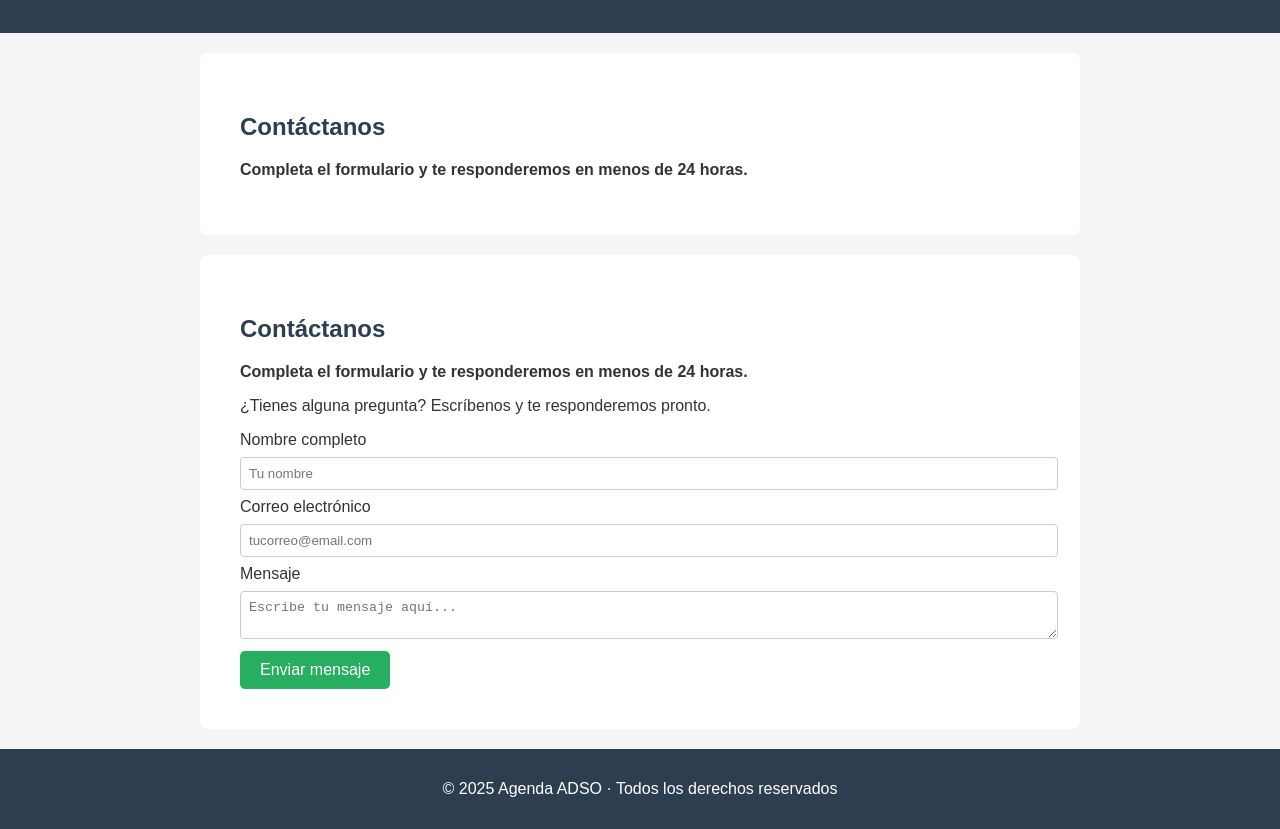
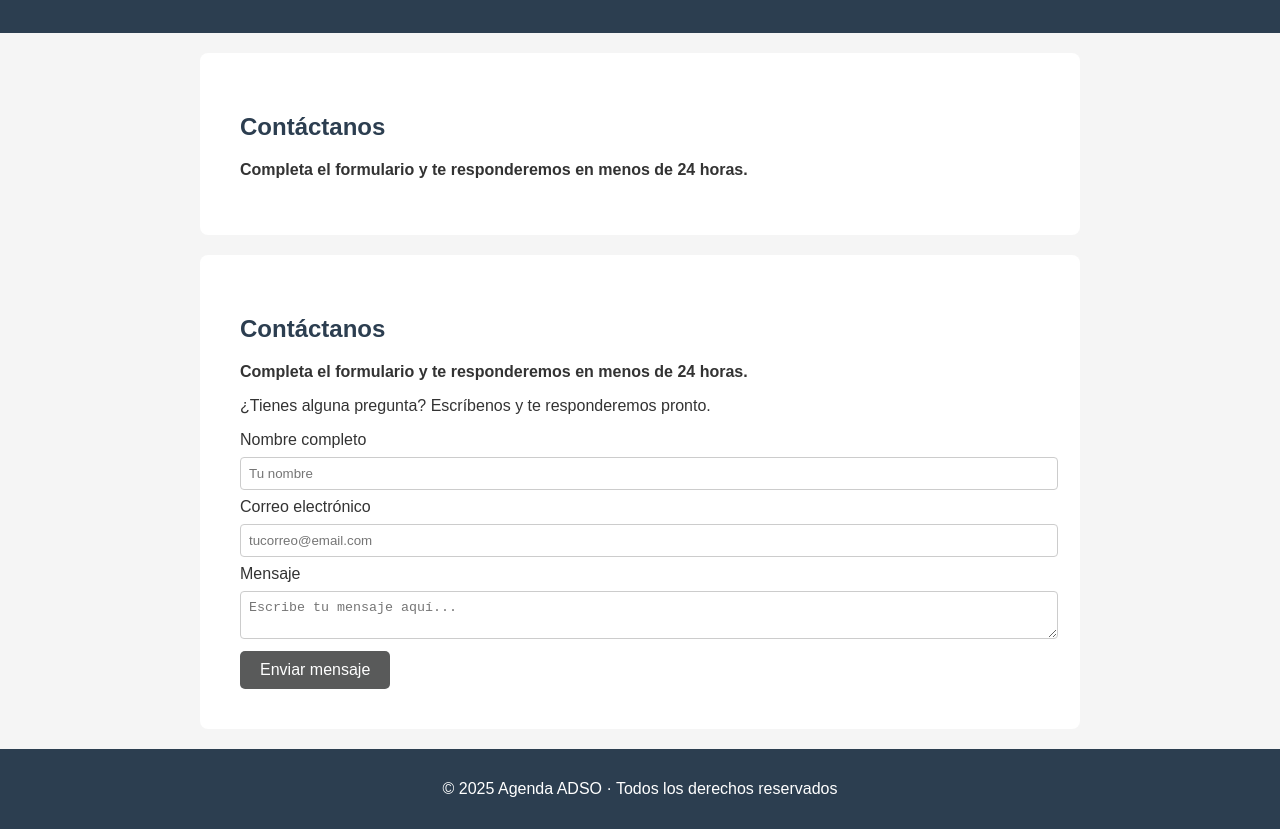
Before and after one commit to YhojanCaro19/Agenda-ADSO-ControlDeVersiones, a plain HTML site: page index.html in a window 1280 px wide. Shown: the part 121-950 px from the top of the page. Drawn offline with Linux system fonts and the light colour scheme.

Commit message:
Color cambiado

```diff
--- a/index.html
+++ b/index.html
@@ -46,7 +46,7 @@
 
         /* CAMBIO 1 - botón verde con hover */
         button {
-            background-color: #27ae60;
+            background-color: #595a5a;
             color: white;
             padding: 10px 20px;
             border: none;
```
